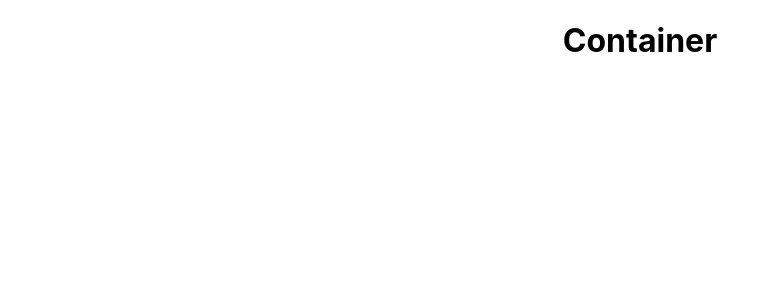
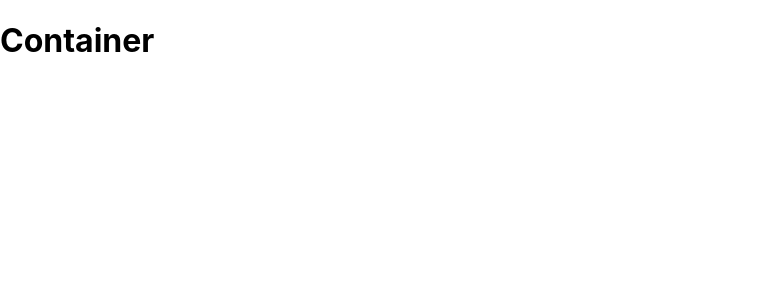
Before and after one commit to A-Asatiani/bicycle-renting-react, a React (Create React App) app: page / in a window 1280 px wide. Shown: the top 300 px of the page, without its empty margins (0-779 px from the left). Built offline with nearby package versions, Linux system fonts and the light colour scheme.

Commit message:
feature: container component basic css stylizing

```diff
--- a/src/container/Container.jsx
+++ b/src/container/Container.jsx
@@ -1,8 +1,9 @@
 import React from "react";
+import './index.css';
 
 const Container = () => {
   return (
-    <div>
+    <div className='container-wrapper'>
       <h1>Container</h1>
     </div>
   );
--- a/src/container/index.css
+++ b/src/container/index.css
@@ -0,0 +1,6 @@
+.container-wrapper {
+  height: 100vh;
+  position: relative;
+  display: flex;
+  text-align: center;
+}
```
